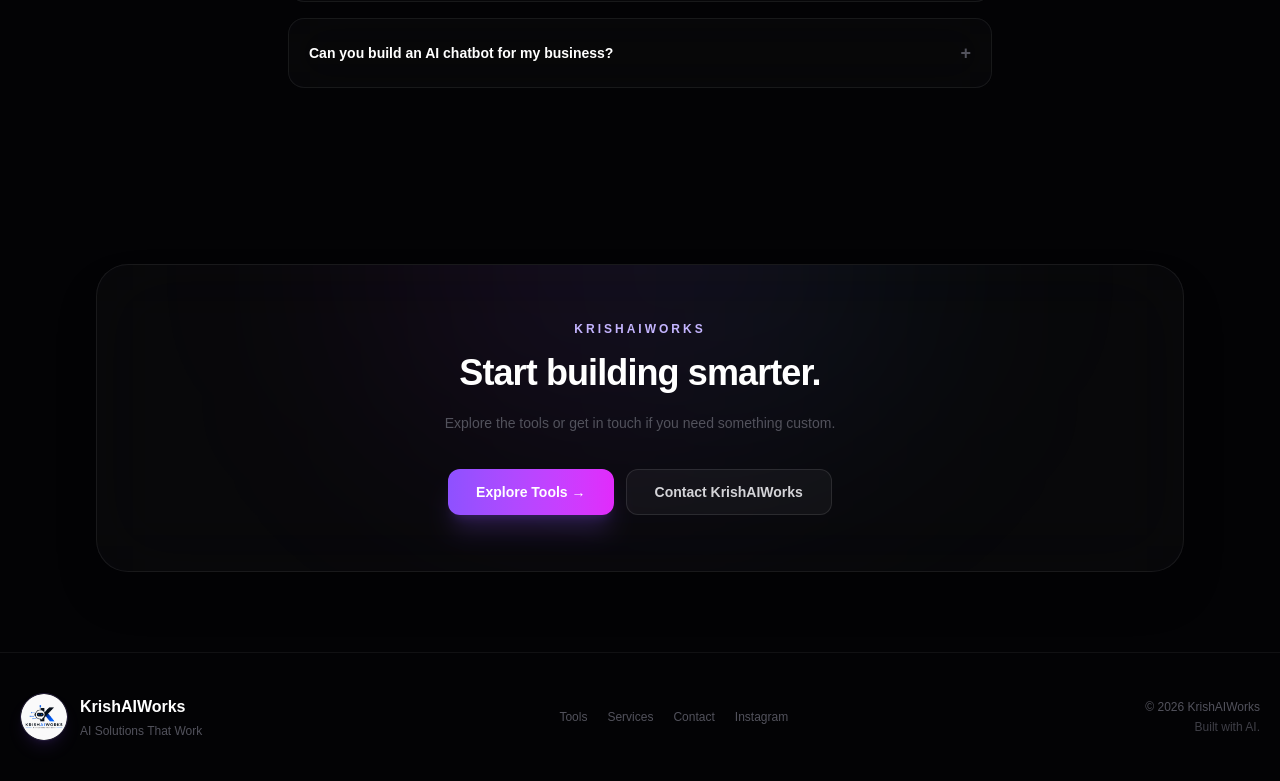
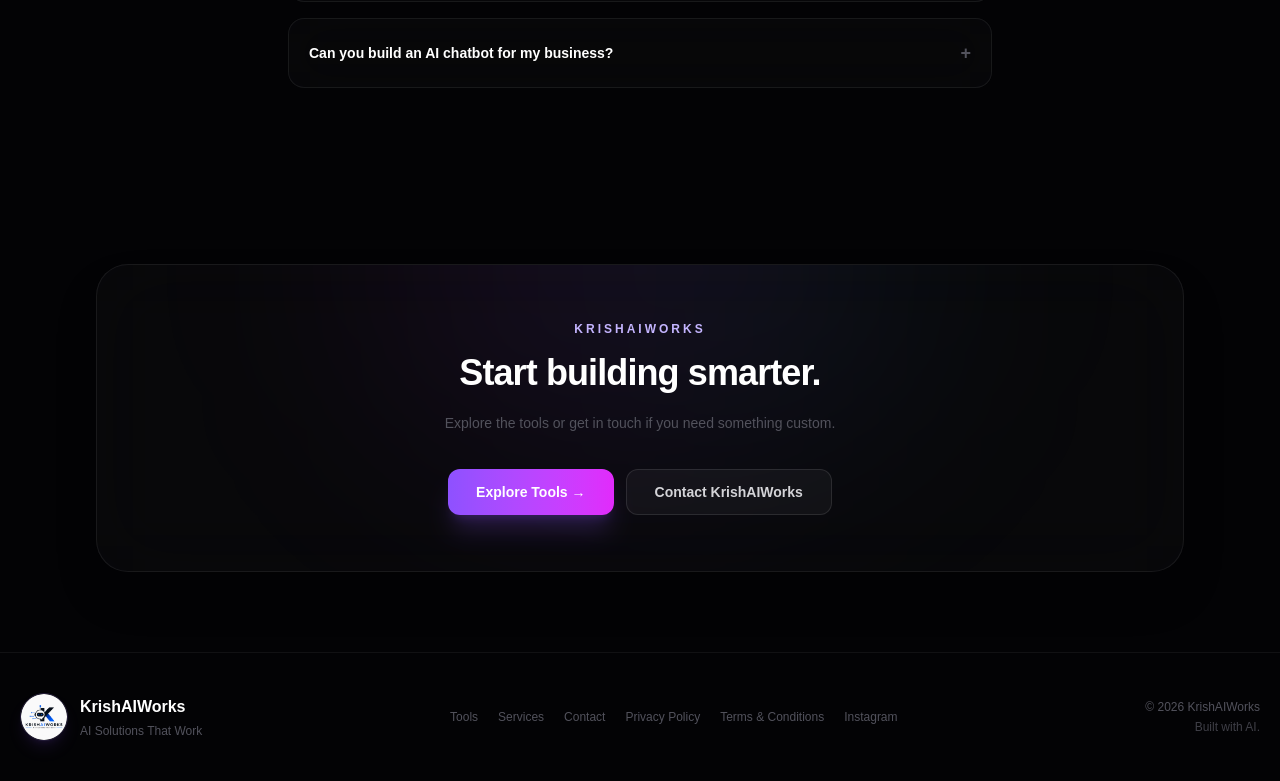
Before and after one commit to selfindependentkartik8-alt/krishaiworks, a Next.js app: page / in a window 1280 px wide. Shown: the part 7119-7900 px from the top of the page. Built offline with nearby package versions, Linux system fonts and the light colour scheme.

Commit message:
Add pp and tnc

```diff
--- a/app/page.tsx
+++ b/app/page.tsx
@@ -1114,6 +1114,19 @@
             >
               Contact
             </a>
+            <a
+  href="/privacy-policy"
+  className="transition hover:text-violet-300"
+>
+  Privacy Policy
+</a>
+
+<a
+  href="/terms-and-conditions"
+  className="transition hover:text-violet-300"
+>
+  Terms & Conditions
+</a>
 
             <a
               href="https://instagram.com/krishaiworks"
```
